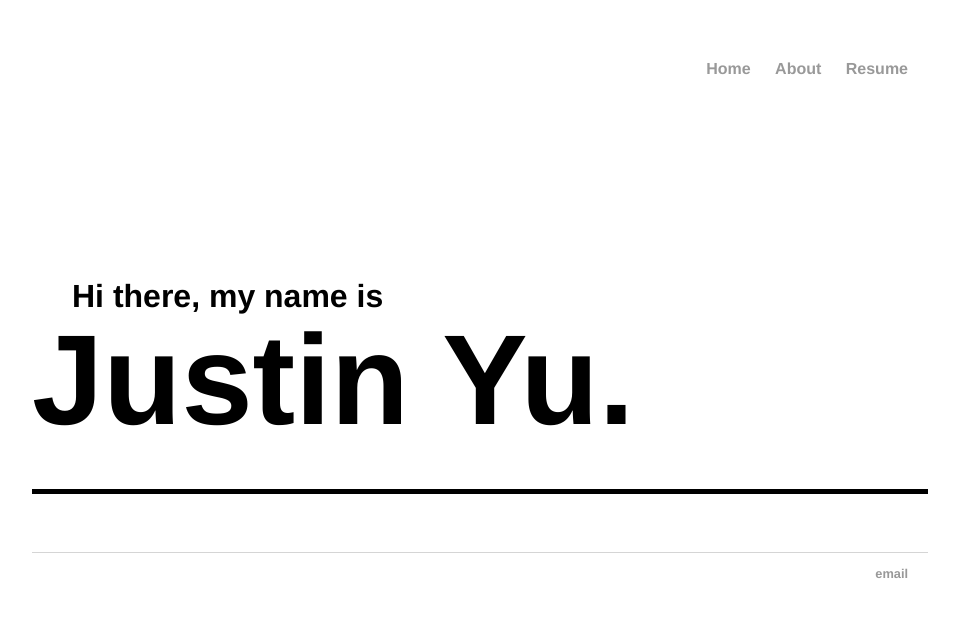
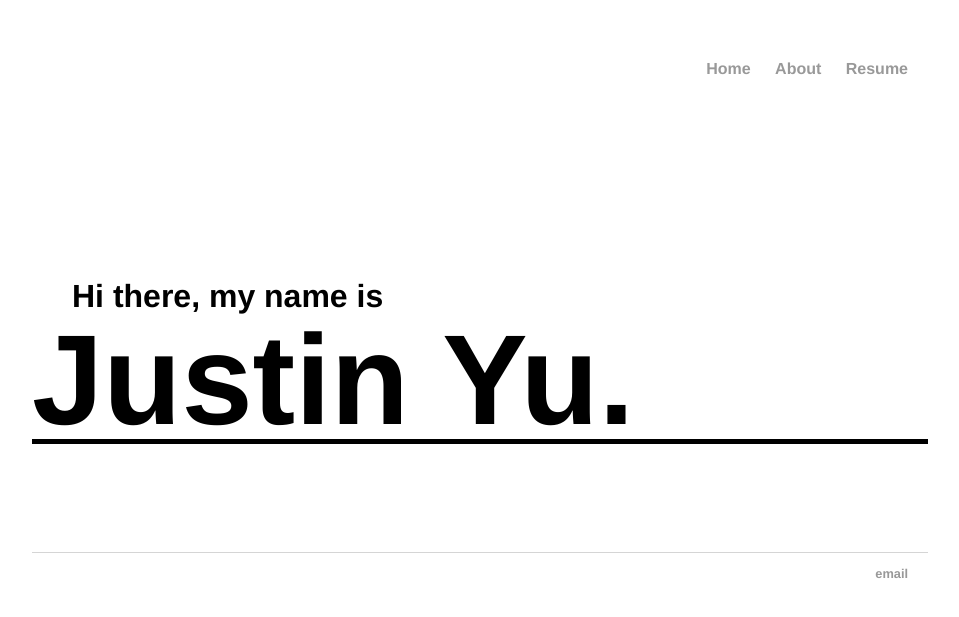
Before and after one commit to justinjelly/justinjelly.github.io, a Jekyll site: the page built from index.html, in a window 1280 px wide. Shown: the top 617 px of the page, without its empty margins (160-1119 px from the left). Built offline with Jekyll 4.4.1, drawn with Linux system fonts in a browser that asks for light colours.

Commit message:
Update index.html

```diff
--- a/index.html
+++ b/index.html
@@ -5,5 +5,5 @@ title: Justin Yu
 <div class="blurb">
 	<h1 style="font-size:2em; margin-top: 200px; margin-left: 40px;">Hi there, my name is</h1>
 	<h1 style="font-size:8em; margin-top: -30px;">Justin Yu.</h1>
-	<hr style="height:5px; border-width:0; color:black; background-color:black; position:relative; bottom:50px;">
-</div><!-- /.blurb -->
+	<hr style="height:5px; border-width:0; color:black; background-color:black; position:relative; bottom:100px;">
+</div>
```
